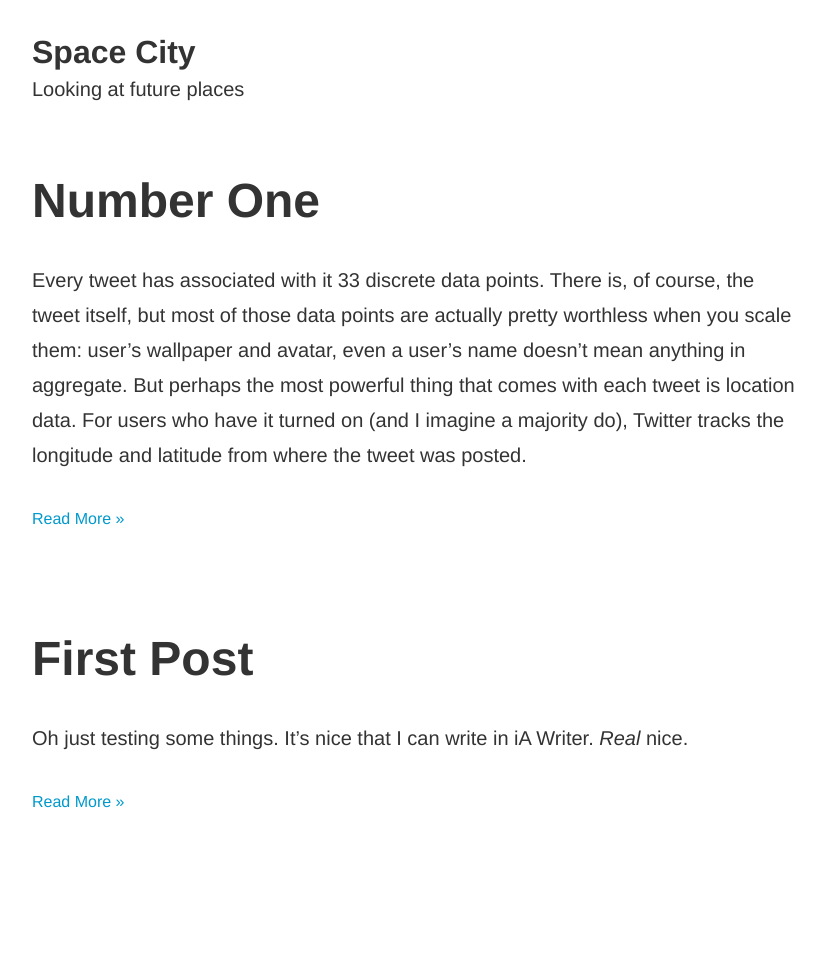
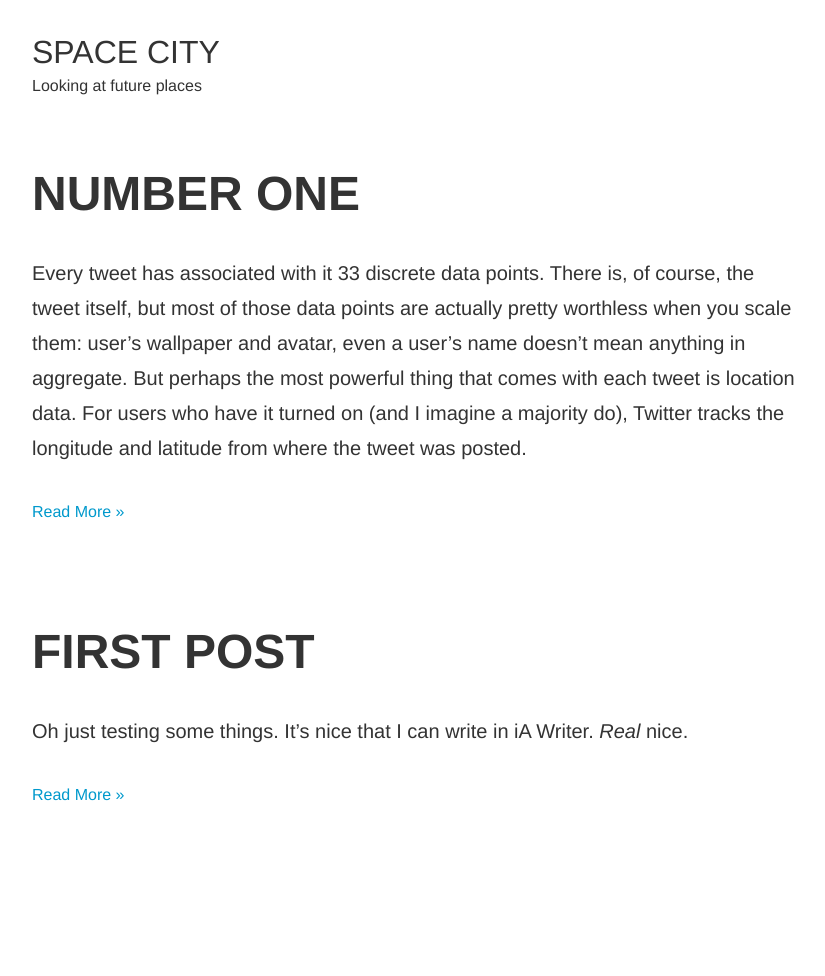
Before and after one commit to knguyenknguyen/space-city, a Jekyll site: the page built from index.html, in a window 1280 px wide. Shown: the whole page, without its empty margins (224-1049 px from the left). Built offline with Jekyll 4.4.1, drawn with Linux system fonts in a browser that asks for light colours; some web fonts are replaced; the list of posts is cut into pages by our own code.

Commit message:
CSS tweaks

```diff
--- a/_includes/_header.html
+++ b/_includes/_header.html
@@ -1,4 +1,4 @@
 <header class="mb">
   <h1 class="h2 m-0"><a href="{{site.url}}">{{site.name}}</a></h1>
-  <p>{{site.description}}</p>
+  <p class="small">{{site.description}}</p>
 </header>
--- a/style.css
+++ b/style.css
@@ -7,18 +7,21 @@ body {
   color: #333;
   font-size: 100%;
   line-height: 1.75;
-  font-family: 'Whitney SSm A', 'Whitney SSm B', Helvetica, sans-serif;
+  font-family: 'Whitney SSm A', 'Whitney SSm B', Helvetica, Arial, sans-serif;
   font-weight: 300;
 }
 
 h1, h2, h3, h4, h5, h6 { line-height: 1.25; }
 h1, .h1 {
-  font-size: 32px;
+  font-size: 24px;
   margin-bottom: 32px;
+  text-transform: uppercase;
 }
 h2, .h2, h3, .h3, h4, h5, h6 {
   font-size: 24px;
   margin-bottom: 16px;
+  font-family: 'Whitney SSm A', 'Whitney SSm B', Helvetica, Arial, sans-serif;
+  font-weight: 300;
 }
 p, .p {
   font-size: 18px;
```
